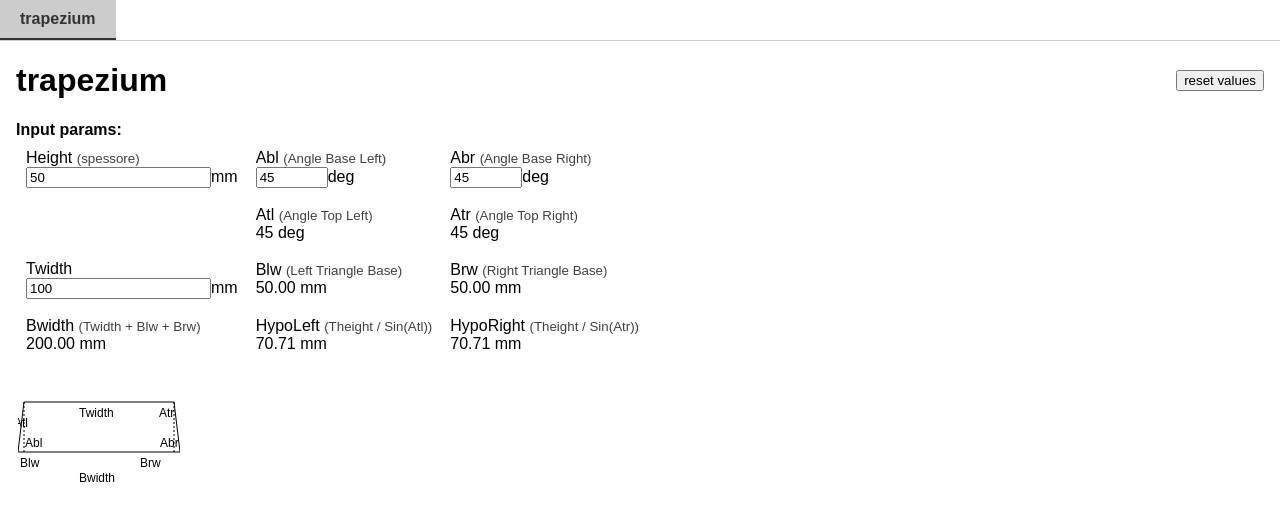
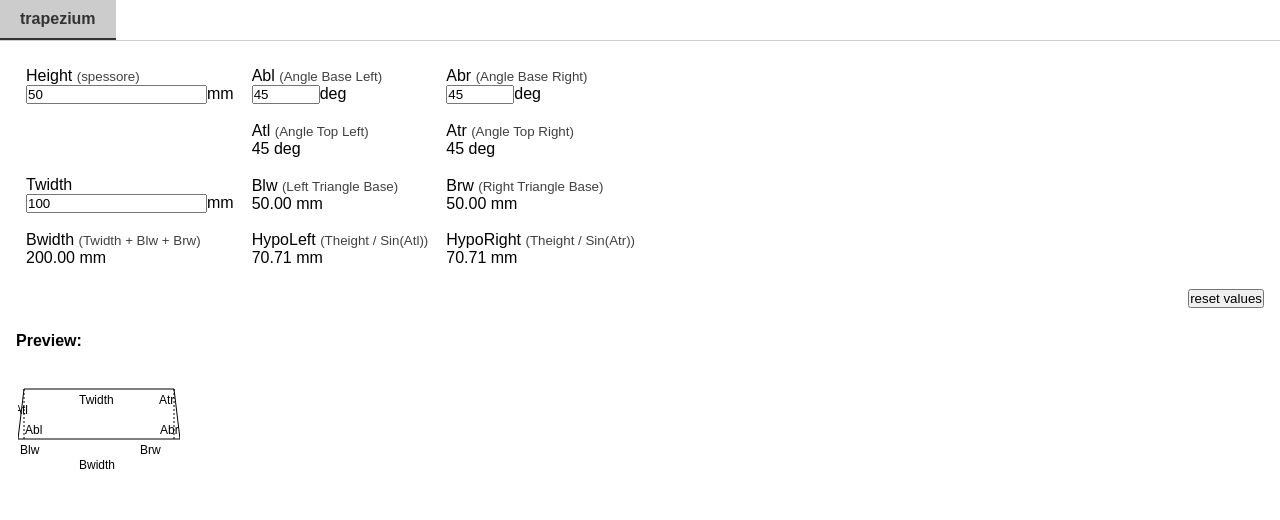
Before and after one commit to anatolieGhebea/geomcalcs, a Svelte app: page / in a window 1280 px wide. Shown: the top 520 px of the page. Built offline with nearby package versions, Linux system fonts and the light colour scheme.

Commit message:
small fixes

```diff
--- a/src/App.svelte
+++ b/src/App.svelte
@@ -45,6 +45,7 @@
 <style>
     .page {
         /* max-width: 900px; */
+        overflow: auto;
     }
     .tabs {
         widows: 100%;
--- a/src/app.css
+++ b/src/app.css
@@ -6,6 +6,8 @@ html, body {
 }
 * {
     box-sizing: border-box;
+    margin: 0;
+    padding: 0;
 }
 .t-fade {
     opacity: 0.75;
@@ -26,3 +28,36 @@ html, body {
 .data-table > tr > td > input {
     max-width: 7ch;
 }
+
+
+.mt-1 {
+    margin-top: .25rem;
+}
+.mt-2 {
+    margin-top: .5rem;
+}
+.mt-3 {
+    margin-top: .75rem;
+}
+.mt-4 {
+    margin-top: 1rem;
+}
+.mt-5 {
+    margin-top: 1.5rem;
+}
+
+.mb-1 {
+    margin-bottom: .25rem;
+}
+.mb-2 {
+    margin-bottom: .5rem;
+}
+.mb-3 {
+    margin-bottom: .75rem;
+}
+.mb-4 {
+    margin-bottom: 1rem;
+}
+.mb-5 {
+    margin-bottom: 1.5rem;
+}
--- a/src/trapezium/Trapezium.svelte
+++ b/src/trapezium/Trapezium.svelte
@@ -199,16 +199,7 @@
 </script>
 
 <div>
-    <div class="d-flex" style="justify-content: space-between; align-items: center">
-        <h1>trapezium</h1>
-        <div>
-            <button on:click={resetValues} class="danger">
-                reset values
-            </button>
-        </div>
-    </div>
-    <div>
-        <h4 style="margin: 0">Input params:</h4>
+    <div class="mt-4">
         <table class="data-table">
             <tr>
                 <td>
@@ -300,11 +291,18 @@
             </tr>
         </table>
     </div>
+    <div class="mt-3 d-flex" style="justify-content: flex-end;">
+        <button on:click={resetValues} class="danger">
+            reset values
+        </button>
+    </div>
+    <h4 class="mt-5">Preview:</h4>
     <div style="overflow: auto;">
         <div class="canvas" style="width: {draw_width}px;">
             <canvas bind:this={canvas} width={draw_width} height={draw_height} />
         </div>
     </div>
+
 </div>
 
 <style>
```
